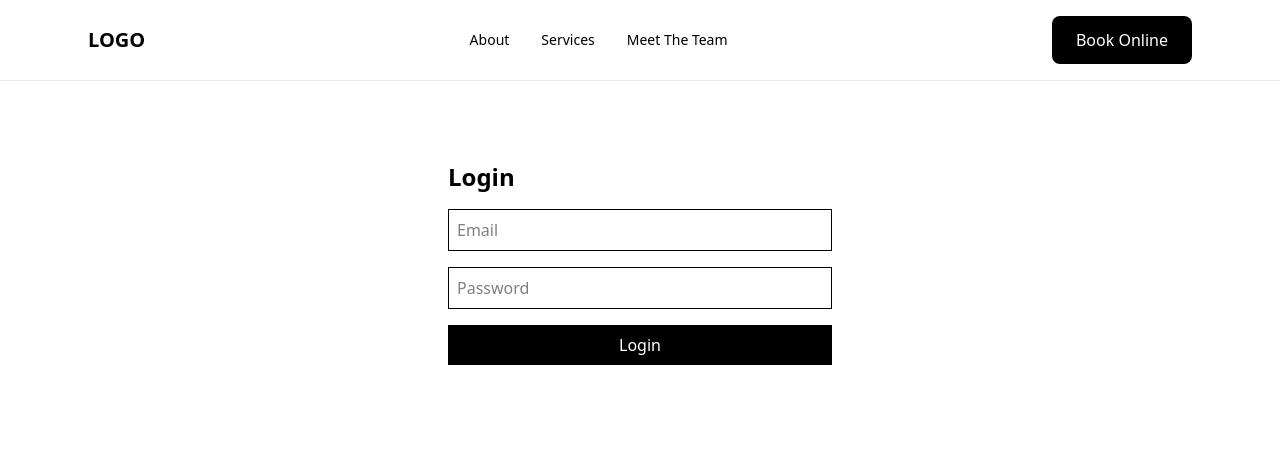
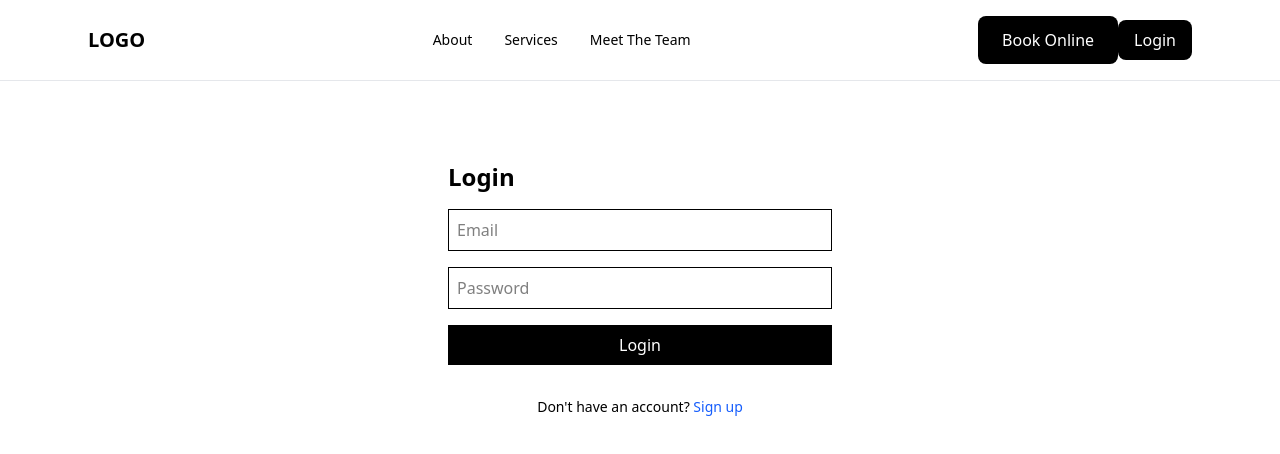
Before and after one commit to MalikHack007/Yujie-And-Yap-Dog-Boarding, a Next.js app: page /login in a window 1280 px wide. Shown: the top 454 px of the page. Built offline with nearby package versions, Linux system fonts and the light colour scheme; no server answers.

Commit message:
basic sign up/login/signout flow for the user

```diff
--- a/app/components/Navbar.tsx
+++ b/app/components/Navbar.tsx
@@ -2,6 +2,7 @@
 
 import Link from "next/link";
 import BookOnlineButton from "./book-online-button/book-online-button";
+import AuthButton from "./auth-button";
 
 export default function Navbar() {
   return (
@@ -27,7 +28,12 @@ export default function Navbar() {
         </div>
 
         {/* Book Online Button */}
-        <BookOnlineButton />
+        <div>
+          <BookOnlineButton />
+          <AuthButton />
+        </div>
+
+
 
       </div>
     </nav>
--- /dev/null
+++ b/app/components/auth-button.tsx
@@ -0,0 +1,54 @@
+"use client";
+
+import { useEffect, useState } from "react";
+import { useRouter } from "next/navigation";
+import { supabase } from "@/lib/supabaseClient";
+
+export default function AuthButton() {
+  const [user, setUser] = useState<any>(null);
+  const router = useRouter();
+
+  // Check auth state on mount
+  useEffect(() => {
+    async function fetchUser() {
+      const { data } = await supabase.auth.getUser();
+      setUser(data.user);
+    }
+
+    fetchUser();
+
+    // Optional: listen for auth changes (login/logout)
+    const { data: listener } = supabase.auth.onAuthStateChange(
+      (_event, session) => {
+        setUser(session?.user ?? null);
+      }
+    );
+
+    return () => {
+      listener.subscription.unsubscribe();
+    };
+  }, []);
+
+  async function handleClick() {
+    if (user) {
+      // Logged in → logout
+      await supabase.auth.signOut();
+      setUser(null);
+      router.push("/");
+    } else {
+      // Not logged in → go to signup
+      router.push("/login");
+    }
+  }
+
+  return (
+    <button
+      onClick={handleClick}
+      className={`px-4 py-2 rounded-lg transition ${
+        user ? "bg-red-600 hover:bg-red-700 text-white" : "bg-black hover:bg-gray-800 text-white"
+      }`}
+    >
+      {user ? "Logout" : "Login"}
+    </button>
+  );
+}
--- a/app/login/page.tsx
+++ b/app/login/page.tsx
@@ -3,6 +3,7 @@
 import { useState } from "react";
 import { supabase } from "@/lib/supabaseClient";
 import { useRouter } from "next/navigation";
+import Link from "next/link";
 
 export default function LoginPage() {
   const [email, setEmail] = useState("");
@@ -18,7 +19,7 @@ export default function LoginPage() {
     if (error) {
       alert(error.message);
     } else {
-      router.push("/dashboard");
+      router.push("/");
     }
   }
 
@@ -46,6 +47,13 @@ export default function LoginPage() {
       >
         Login
       </button>
+
+      <p className="text-sm text-center mt-4">
+        Don't have an account?{" "}
+        <Link href="/signup" className="text-blue-600 hover:underline">
+          Sign up
+        </Link>
+      </p>
     </div>
   );
 }
```
